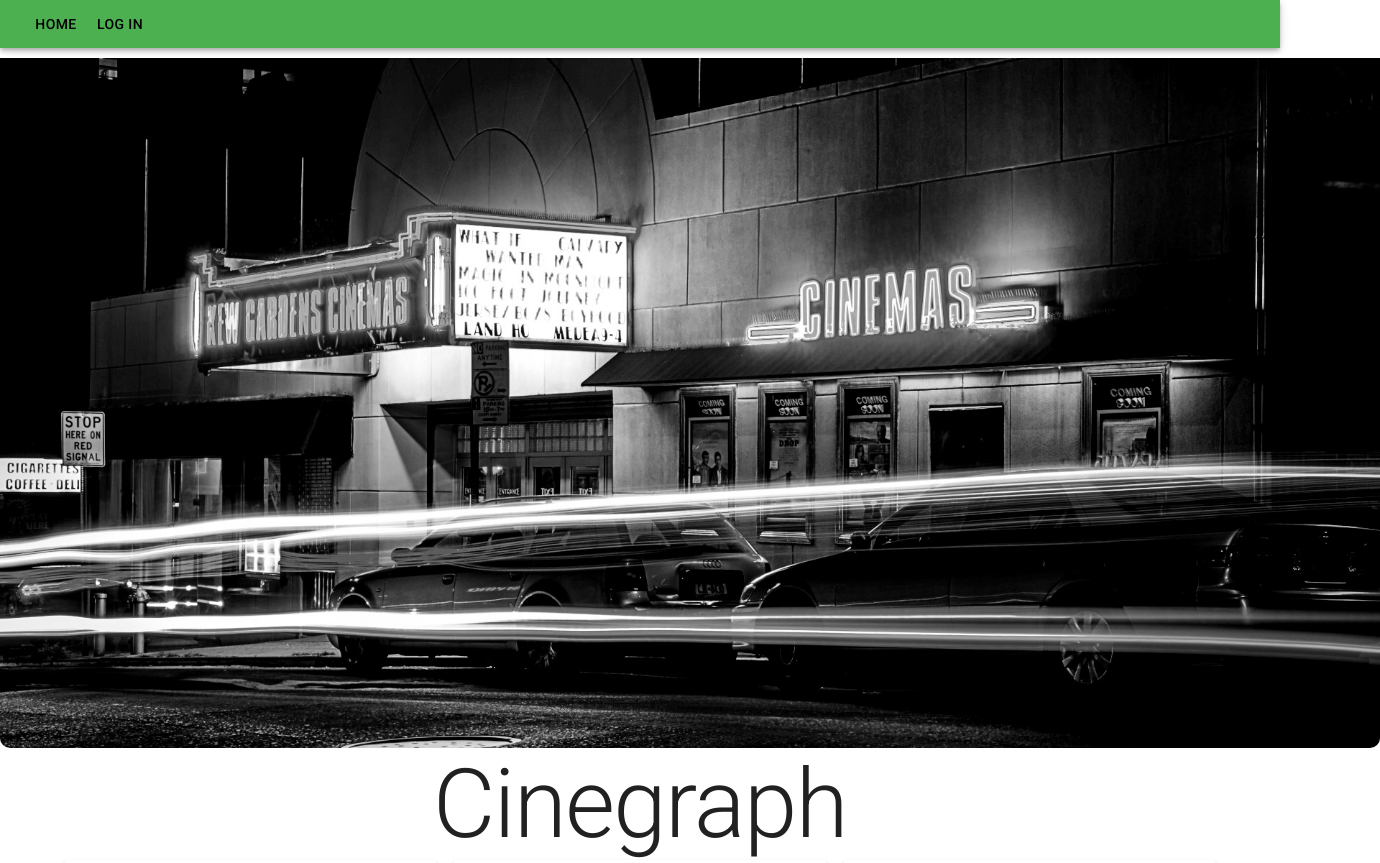
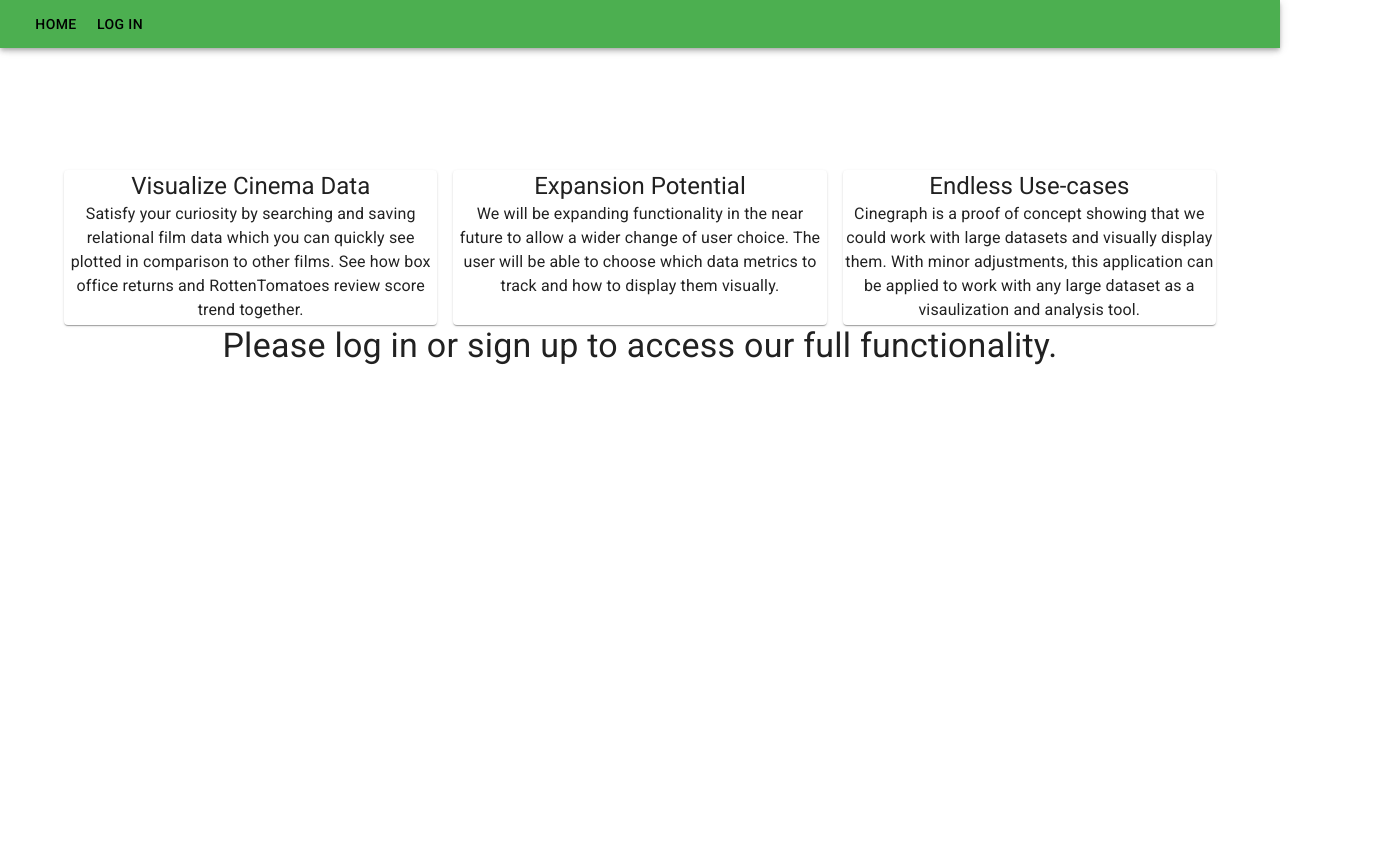
Before and after one commit to jessicamcg/cinegraph, a React (Create React App) app in the folder client/: page / in a window 1280 px wide. Shown: the top 863 px of the page, 1380 px wide, since content can reach past the window. Built offline with nearby package versions, Linux system fonts and the light colour scheme.

Commit message:
changed hero image display and formatted homepage

```diff
--- a/client/src/pages/Home.js
+++ b/client/src/pages/Home.js
@@ -1,36 +1,30 @@
-import '../App.css';
+import "../App.css";
 import React from "react";
 import Box from "@mui/material/Box";
 import Typography from "@mui/material/Typography";
 import Container from "@mui/material/Container";
 import Grid from "@mui/material/Grid";
-import Card from '@mui/material/Card';
-import hero from '../assets/hero-edited.jpg'
+import Card from "@mui/material/Card";
 import Auth from "../utils/auth";
-
-
-// hero cinegraph
-// description
-// call to action
+import { ThemeProvider } from "@mui/material";
+import { createTheme } from "@mui/material/styles";
 
 const Home = () => {
+    const theme = createTheme({
+        palette: {
+            primary: {
+                main: "#FFFFFF",
+            },
+        },
+    });
     return (
+        <ThemeProvider theme={theme}>
             <Box>
-            <Box className='hero'
-            component = 'img'
-            sx={{
-                maxWidth: 1600,
-                maxHeight: 700,
-            }}
-            src= {hero}
-            />
-            <Box className="jumbotron">
-                <Typography variant="h1" align="center">
+                <Box className="jumbotron hero">
+                    <Typography variant="h1" align="center" color="primary">
                         Cinegraph
                     </Typography>
                 </Box>
-
-
                 <Container className="description">
                     <Grid container spacing={2}>
                         <Grid item xs={4}>
@@ -47,10 +41,11 @@ const Home = () => {
                                     align="center"
                                     className="description-content"
                                 >
-                            Satisfy your curiosity by searching and saving
-                            relational film data which you can quickly see
-                            plotted in comparison to other films. See how box
-                            office returns and RottenTomatoes review score trend together.
+                                    Satisfy your curiosity by searching and
+                                    saving relational film data which you can
+                                    quickly see plotted in comparison to other
+                                    films. See how box office returns and
+                                    RottenTomatoes review score trend together.
                                 </Typography>
                             </Card>
                         </Grid>
@@ -68,7 +63,11 @@ const Home = () => {
                                     align="center"
                                     className="description-content"
                                 >
-                           We will be expanding functionality in the near future to allow a wider change of user choice. The user will be able to choose which data metrics to track and how to display them visually.
+                                    We will be expanding functionality in the
+                                    near future to allow a wider change of user
+                                    choice. The user will be able to choose
+                                    which data metrics to track and how to
+                                    display them visually.
                                 </Typography>
                             </Card>
                         </Grid>
@@ -86,10 +85,11 @@ const Home = () => {
                                     align="center"
                                     className="description-content"
                                 >
-                            Cinegraph is a proof of concept showing that we
-                            could work with large datasets and visually display
-                            them. With minor adjustments, this application can
-                            be applied to work with any large dataset as a
+                                    Cinegraph is a proof of concept showing that
+                                    we could work with large datasets and
+                                    visually display them. With minor
+                                    adjustments, this application can be applied
+                                    to work with any large dataset as a
                                     visaulization and analysis tool.
                                 </Typography>
                             </Card>
@@ -110,6 +110,7 @@ const Home = () => {
                     )}
                 </Container>
             </Box>
+        </ThemeProvider>
     );
 };
 
```
Lines whose indentation alone changed are shown as unchanged.
